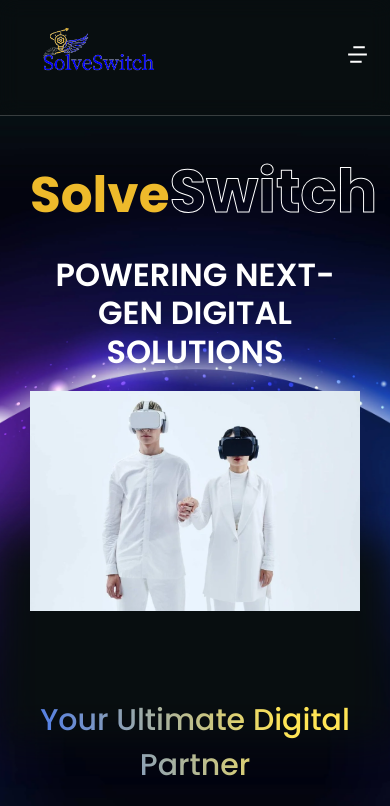
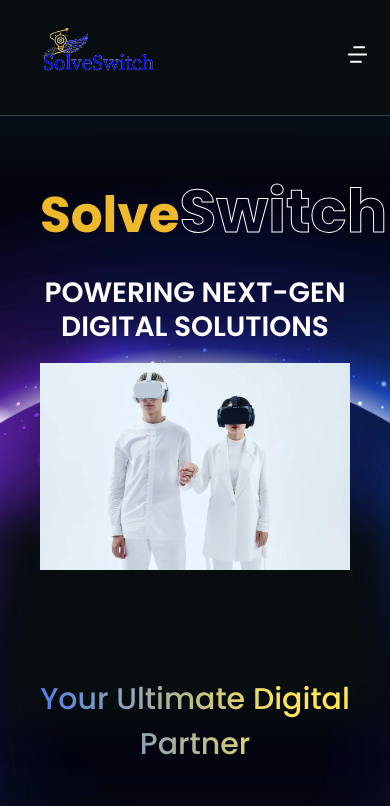
Before and after one commit to IgbeAjaga/solveswitch, a Next.js app: page / in a window 390 px wide. Shown: the top 806 px of the page. Built offline with nearby package versions, Linux system fonts and the light colour scheme.

Commit message:
hero update

```diff
--- a/styles/global.scss
+++ b/styles/global.scss
@@ -35,7 +35,8 @@
 @media screen and (max-width: 800px) {
   .hero {
     min-height: auto !important; // Ensure full height on mobile
-    padding: 30px 10px;
+    padding: 50px 20px;
+    gap: 10px; // Reduce space between elements
     overflow: visible !important;
     display: flex;
     flex-direction: column;
@@ -49,7 +50,7 @@
     }
 
     .hero-title {
-      font-size: 32px; // Reduce font size for smaller screens
+      font-size: 28px; // Reduce font size for smaller screens
       line-height: 1.2;
       margin: 20px 0;
     }
```
